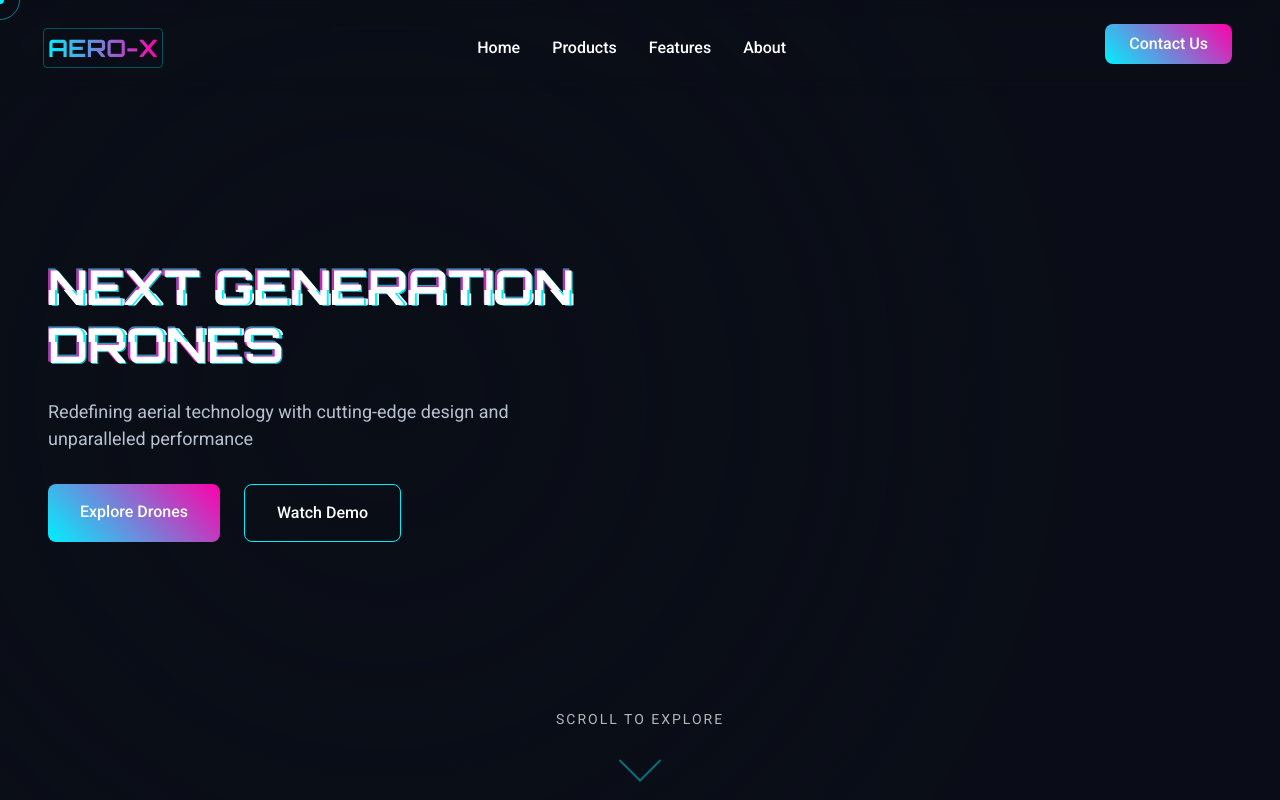
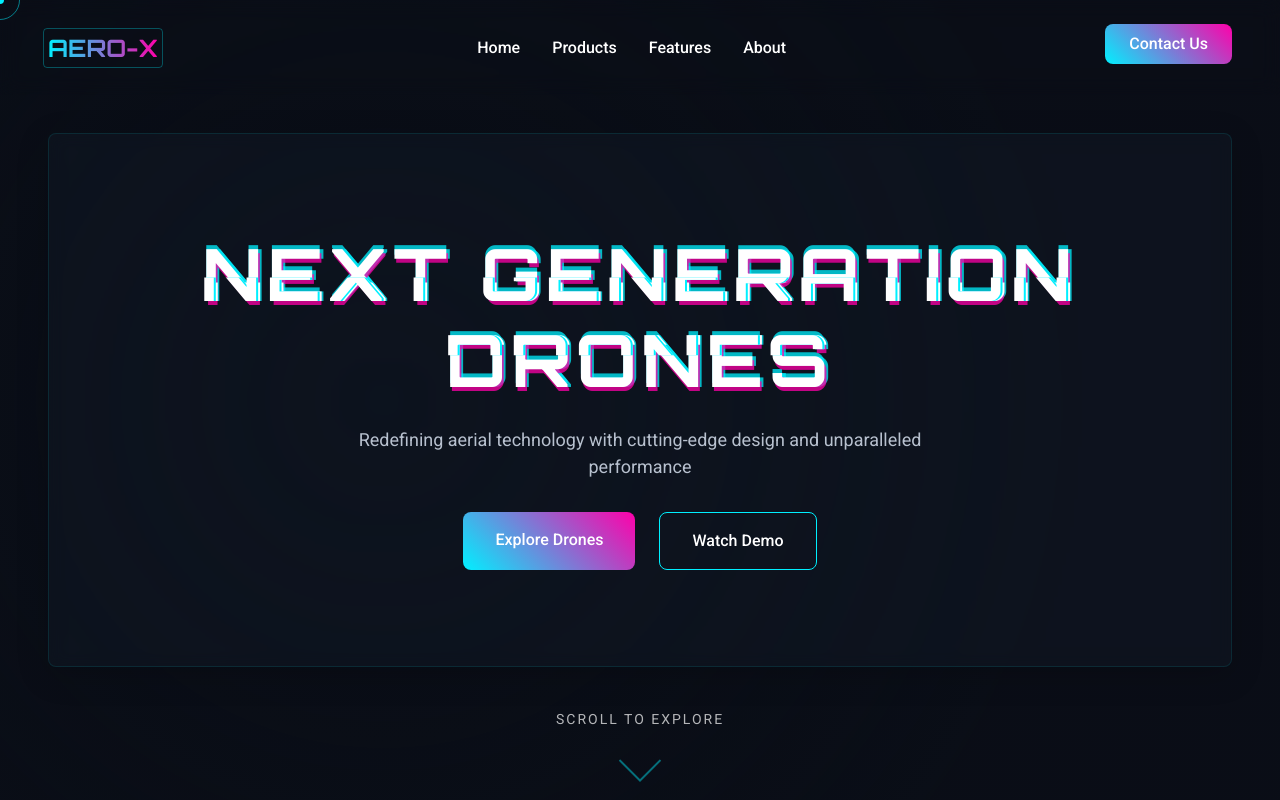
Before and after one commit to SparkScratch-P/aero-x, a website built with Vite: page index.html in a window 1280 px wide. Shown: the top 800 px of the page. Built offline with nearby package versions, Linux system fonts and the light colour scheme.

Commit message:
Update styles.css

```diff
--- a/styles.css
+++ b/styles.css
@@ -362,33 +362,83 @@ nav ul li a:hover::after {
 .hero-section {
     height: 100vh;
     display: flex;
+    align-items: center;
+    justify-content: center;
     position: relative;
     overflow: hidden;
     padding: 0 var(--space-xl);
 }
 
 .hero-content {
-    width: 50%;
+    width: 100%;
+    max-width: 100vw;
     display: flex;
     flex-direction: column;
+    align-items: center;
     justify-content: center;
+    text-align: center;
     z-index: var(--z-normal);
+    position: relative;
+    margin: 0 auto;
+    padding: 6rem 0;
+    background: rgba(18, 24, 36, 0.55);
+    border-radius: var(--border-radius-md);
+    box-shadow: 0 8px 32px 0 rgba(0,0,0,0.18);
+    backdrop-filter: blur(8px) saturate(120%);
+    -webkit-backdrop-filter: blur(8px) saturate(120%);
+    border: 1.5px solid rgba(0,240,255,0.10);
+    transition: background 0.5s;
 }
 
 .hero-content h1 {
     margin-bottom: var(--space-md);
     position: relative;
+    font-size: 4.5rem;
+    font-family: var(--font-family-heading);
+    font-weight: var(--font-weight-bold);
+    text-transform: uppercase;
+    letter-spacing: 0.08em;
+    color: var(--color-text-primary);
+    text-shadow: 0.05em 0 0 rgba(255, 0, 170, 0.75),
+                 -0.025em -0.05em 0 rgba(0, 240, 255, 0.75),
+                 0.025em 0.05em 0 rgba(0, 240, 255, 0.75);
+    animation: hero-fade-in-up 1.2s cubic-bezier(0.23, 1, 0.32, 1) both, glitch 2s infinite 1.2s;
+}
+
+.hero-content h1::before,
+.hero-content h1::after {
+    content: attr(data-text);
+    position: absolute;
+    top: 0;
+    left: 0;
+    width: 100%;
+    height: 100%;
+}
+
+.hero-content h1::before {
+    left: 2px;
+    text-shadow: -2px 0 var(--color-accent-secondary);
+    animation: glitch-1 2s infinite linear alternate-reverse;
+}
+
+.hero-content h1::after {
+    left: -2px;
+    text-shadow: 2px 0 var(--color-accent-primary);
+    animation: glitch-2 3s infinite linear alternate-reverse;
 }
 
 .hero-content p {
     font-size: var(--font-size-lg);
-    max-width: 500px;
+    max-width: 600px;
     margin-bottom: var(--space-lg);
+    color: var(--color-text-secondary);
 }
 
 .hero-cta {
     display: flex;
     gap: var(--space-md);
+    justify-content: center;
+    width: 100%;
 }
 
 .primary-button {
@@ -630,6 +680,21 @@ nav ul li a:hover::after {
     }
     100% {
         clip-path: inset(35% 0 35% 0);
+    }
+}
+
+@keyframes hero-fade-in-up {
+    0% {
+        opacity: 0;
+        transform: translateY(40px) scale(0.98);
+    }
+    80% {
+        opacity: 1;
+        transform: translateY(-6px) scale(1.03);
+    }
+    100% {
+        opacity: 1;
+        transform: translateY(0) scale(1);
     }
 }
 
@@ -1477,14 +1542,16 @@ footer::before {
     }
 
     .hero-content {
-        width: 100%;
-        text-align: center;
-        align-items: center;
+        padding: 3rem 0.5rem;
+        max-width: 100vw;
+    }
+
+    .hero-content h1 {
+        font-size: 2.5rem;
     }
 
     .hero-content p {
-        margin-left: auto;
-        margin-right: auto;
+        font-size: var(--font-size-md);
     }
 
     .hero-3d-container {
```
